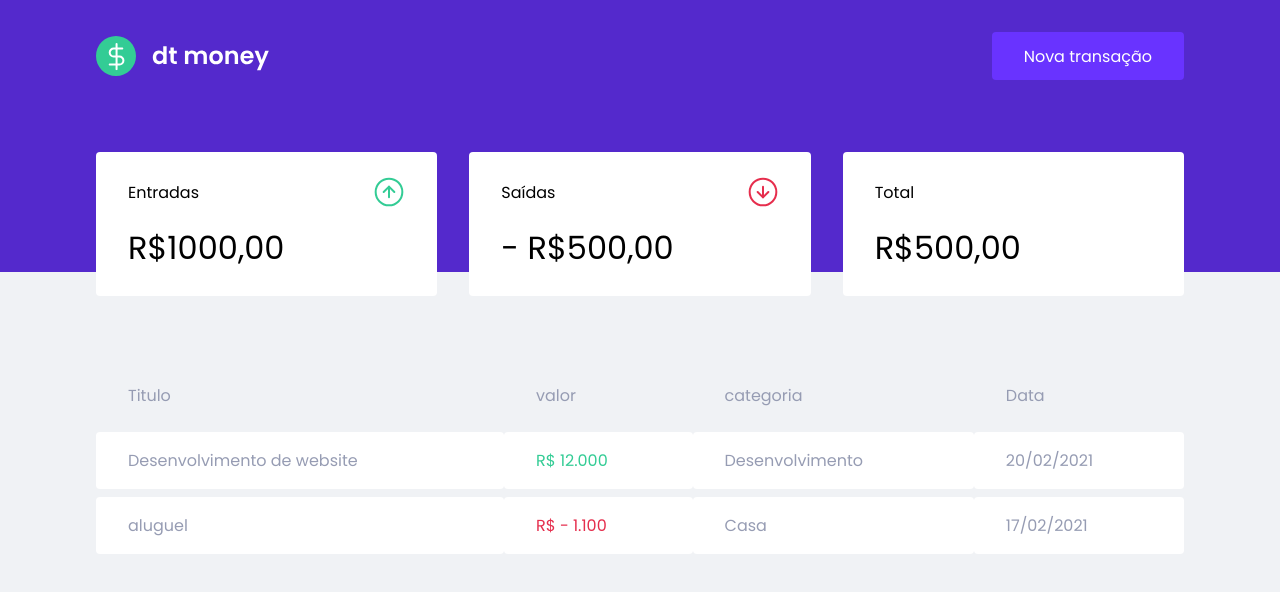
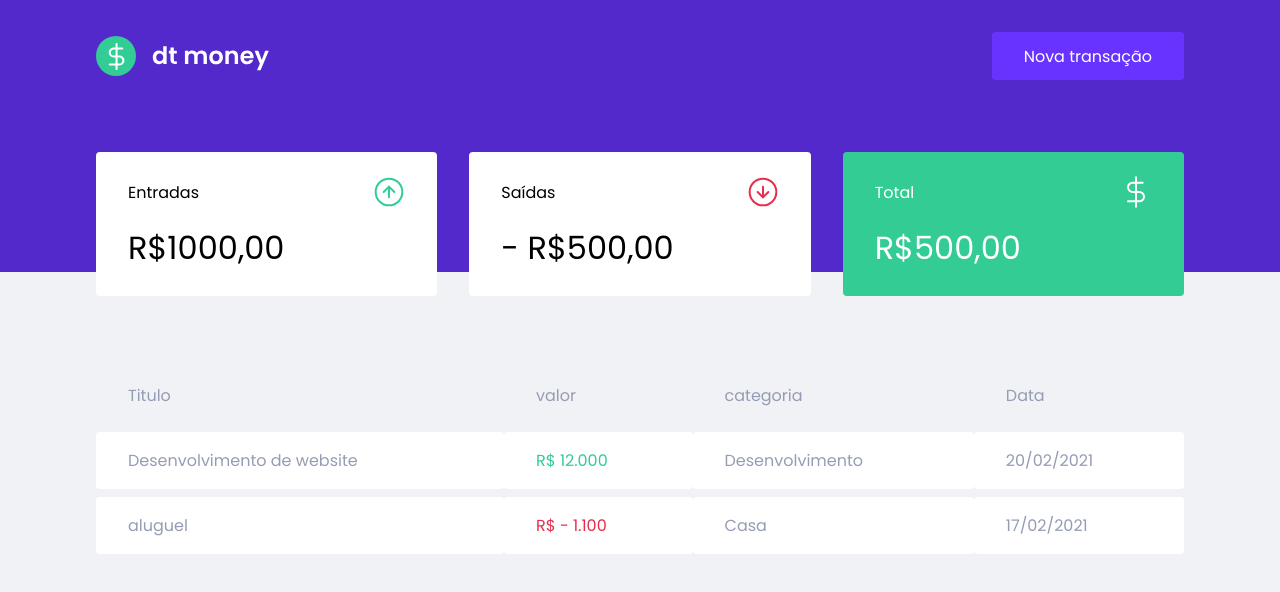
Before and after one commit to joaopedrolacerda/money-control, a React (Create React App) app: page / in a window 1280 px wide. Shown: the top 592 px of the page. Built offline with nearby package versions, Linux system fonts and the light colour scheme.

Commit message:
feat: add green card on summary

```diff
--- a/src/components/summary/index.tsx
+++ b/src/components/summary/index.tsx
@@ -22,7 +22,7 @@ export function Summary() {
         <strong>- R$500,00</strong>
       </div>
 
-      <div>
+      <div className="highlight-background">
         <header>
           <p>Total</p>
           <img src={totalImg} alt="Total" />
--- a/src/components/summary/styles.ts
+++ b/src/components/summary/styles.ts
@@ -2,7 +2,6 @@ import styled from 'styled-components';
 
 export const Container = styled.div`
   display: grid;
-
   grid-template-columns: repeat(3, 1fr);
   gap: 2rem;
   margin-top: -10rem;
@@ -11,7 +10,7 @@ export const Container = styled.div`
     background: var(--shape);
     padding: 1.5rem 2rem;
     border-radius: 0.25rem;
-    color: var(-text-title);
+    color: var(--text-title);
 
     header {
       display: flex;
@@ -26,5 +25,9 @@ export const Container = styled.div`
       font-weight: 500;
       line-height: 3rem;
     }
+    &.highlight-background {
+      background-color: var(--green);
+      color: #fff;
+    }
   }
 `;
```
